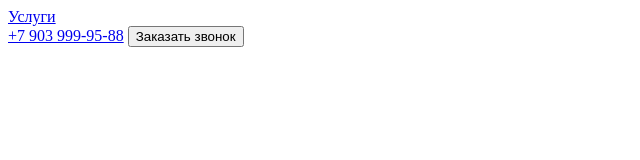
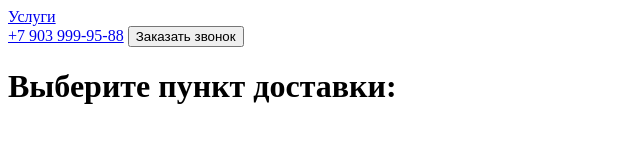
Before and after one commit to 1phish1/special-app, a plain HTML site: page index.html in a window 1280 px wide. Shown: the whole page, without its empty margins (0-640 px from the left). Drawn offline with Linux system fonts and the light colour scheme.

Commit message:
basket delivery options added

```diff
--- a/index.html
+++ b/index.html
@@ -17,5 +17,6 @@
             <button>Заказать звонок</button>
         </div>
     </header>
+    <h1>Выберите пункт доставки:</h1>
 </body>
 </html>
```
